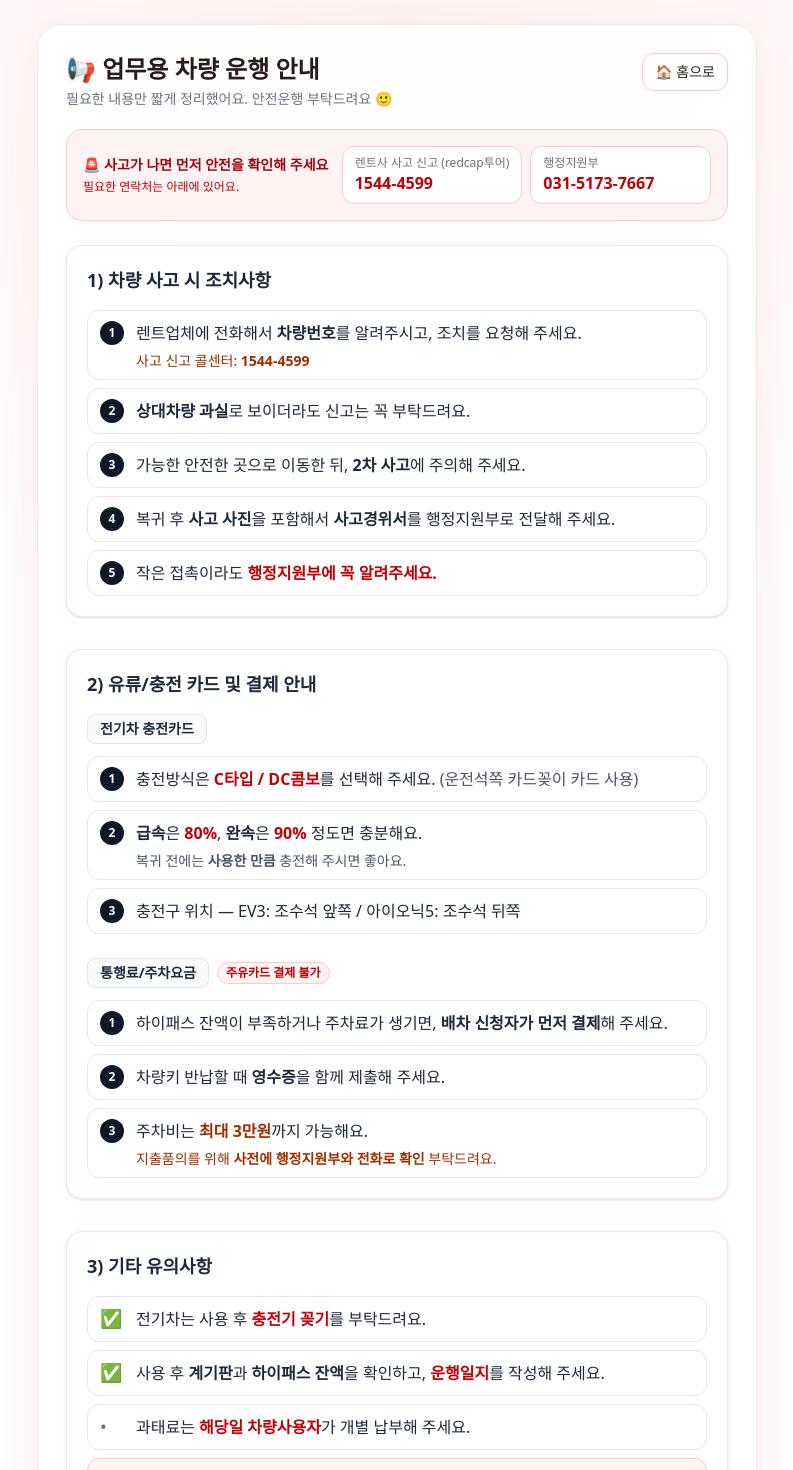
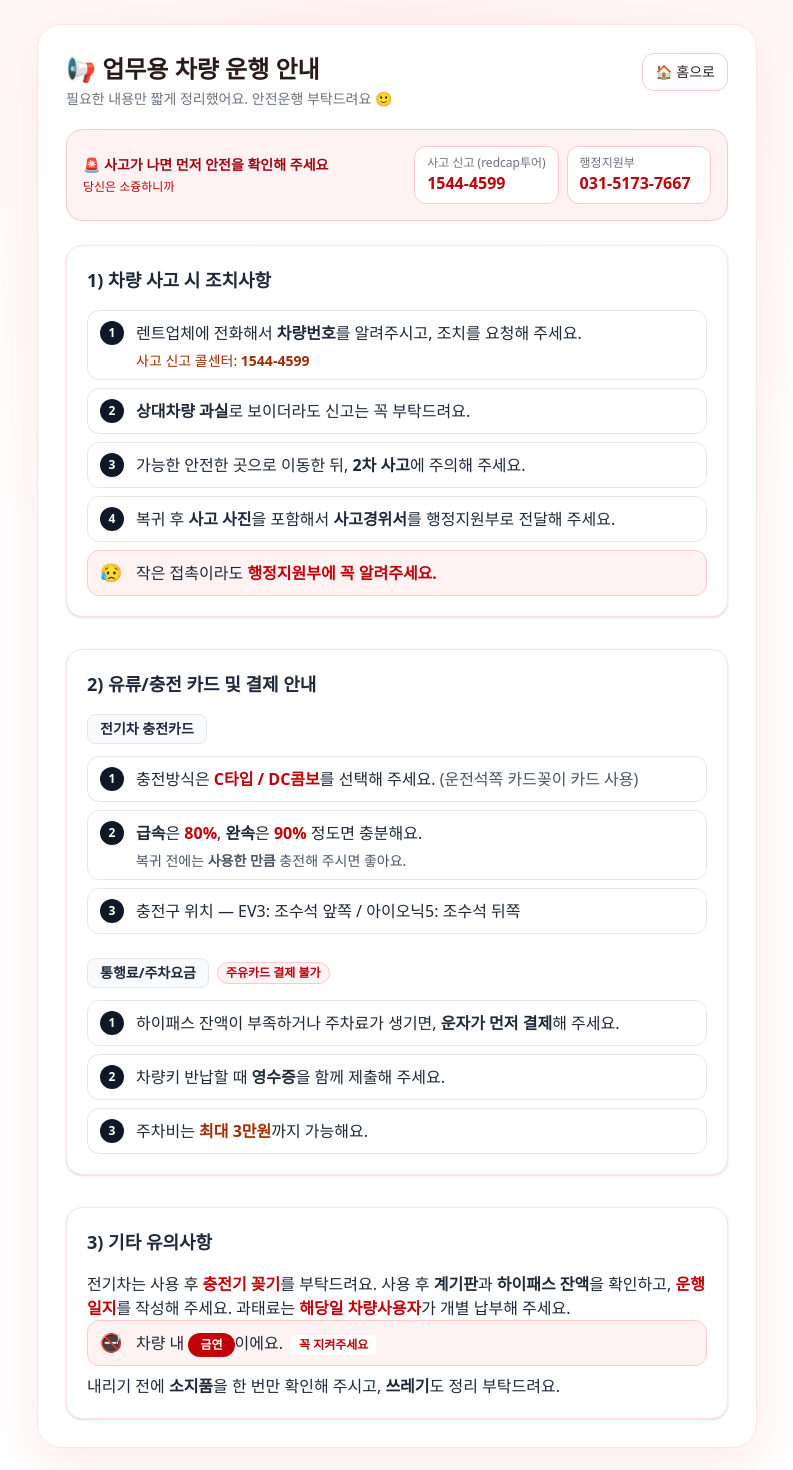
Before and after one commit to joadela00/vehicle-log, a Next.js app: page /guide in a window 1280 px wide. Shown: the top 1470 px of the page, without its empty margins (243-1036 px from the left). Built offline with nearby package versions, Linux system fonts and the light colour scheme.

Commit message:
Update page.tsx

```diff
--- a/app/guide/page.tsx
+++ b/app/guide/page.tsx
@@ -68,13 +68,13 @@ export default function GuidePage() {
             <div className="min-w-0">
               <div className="text-sm font-semibold text-red-800">🚨 사고가 나면 먼저 안전을 확인해 주세요</div>
               <p className="mt-1 text-xs text-red-700 break-keep">
-                필요한 연락처는 아래에 있어요.
+                당신은 소즁하니까
               </p>
             </div>
 
             <div className="grid grid-cols-1 gap-2 sm:grid-cols-2">
               <div className="rounded-xl border border-red-200 bg-white px-3 py-2">
-                <div className="text-xs text-gray-500">렌트사 사고 신고 (redcap투어)</div>
+                <div className="text-xs text-gray-500">사고 신고 (redcap투어)</div>
                 <div className="text-base font-extrabold text-red-700">1544-4599</div>
               </div>
               <div className="rounded-xl border border-red-200 bg-white px-3 py-2">
@@ -110,9 +110,12 @@ export default function GuidePage() {
                 복귀 후 <b>사고 사진</b>을 포함해서 <b>사고경위서</b>를 행정지원부로 전달해 주세요.
               </NumItem>
 
-              <NumItem n={5}>
+              <BulletItem icon="😥" tone="danger">
                 작은 접촉이라도 <b className="text-red-700">행정지원부에 꼭 알려주세요.</b>
-              </NumItem>
+              </BulletItem>
+
+
+
             </ol>
           </section>
 
@@ -160,7 +163,7 @@ export default function GuidePage() {
                 {/* 이것도 “절차”라 1,2,3 유지 */}
                 <ol className="mt-3 space-y-2">
                   <NumItem n={1}>
-                    하이패스 잔액이 부족하거나 주차료가 생기면, <b>배차 신청자가 먼저 결제</b>해 주세요.
+                    하이패스 잔액이 부족하거나 주차료가 생기면, <b>운자가 먼저 결제</b>해 주세요.
                   </NumItem>
 
                   <NumItem n={2}>
@@ -169,9 +172,6 @@ export default function GuidePage() {
 
                   <NumItem n={3}>
                     주차비는 <b className="text-orange-800">최대 3만원</b>까지 가능해요.
-                    <div className="mt-1 text-sm text-orange-800">
-                      지출품의를 위해 <b>사전에 행정지원부와 전화로 확인</b> 부탁드려요.
-                    </div>
                   </NumItem>
                 </ol>
               </div>
@@ -182,19 +182,14 @@ export default function GuidePage() {
           <section className="rounded-2xl border border-red-100 bg-white p-4 shadow-sm sm:p-5">
             <h2 className="text-lg font-bold">3) 기타 유의사항</h2>
 
-            {/* 순서가 아닌 “주의사항” → 글머리(●/✅) */}
             <ul className="mt-4 space-y-2">
-              <BulletItem icon="✅">
                 전기차는 사용 후 <b className="text-red-700">충전기 꽂기</b>를 부탁드려요.
-              </BulletItem>
 
-              <BulletItem icon="✅">
                 사용 후 <b>계기판</b>과 <b>하이패스 잔액</b>을 확인하고, <b className="text-red-700">운행일지</b>를 작성해 주세요.
-              </BulletItem>
 
-              <BulletItem icon="•">
+
                 과태료는 <b className="text-red-700">해당일 차량사용자</b>가 개별 납부해 주세요.
-              </BulletItem>
+
 
               <BulletItem icon="🚭" tone="danger">
                 차량 내 <span className="inline-flex items-center rounded-full bg-red-700 px-3 py-1 text-xs font-extrabold text-white">금연</span>이에요.
@@ -203,9 +198,8 @@ export default function GuidePage() {
                 </span>
               </BulletItem>
 
-              <BulletItem icon="•">
                 내리기 전에 <b>소지품</b>을 한 번만 확인해 주시고, <b>쓰레기</b>도 정리 부탁드려요.
-              </BulletItem>
+
             </ul>
           </section>
         </div>
```
